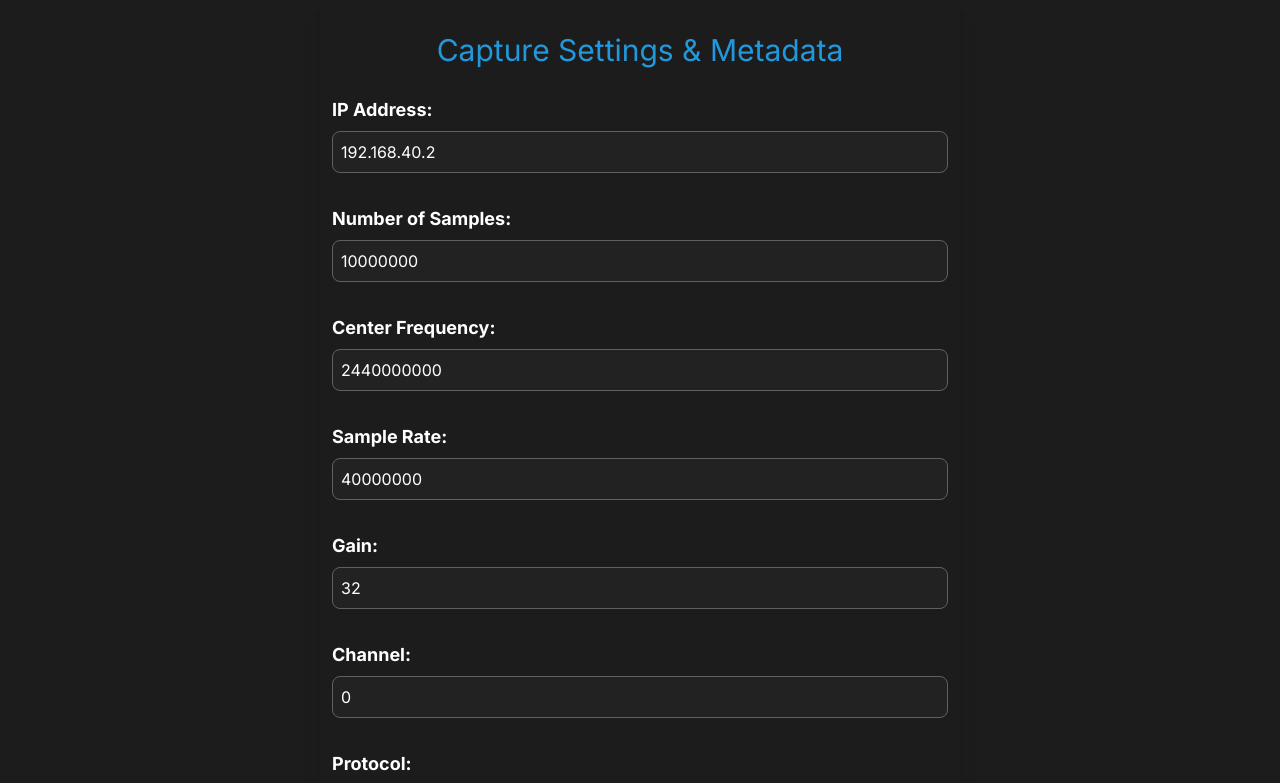
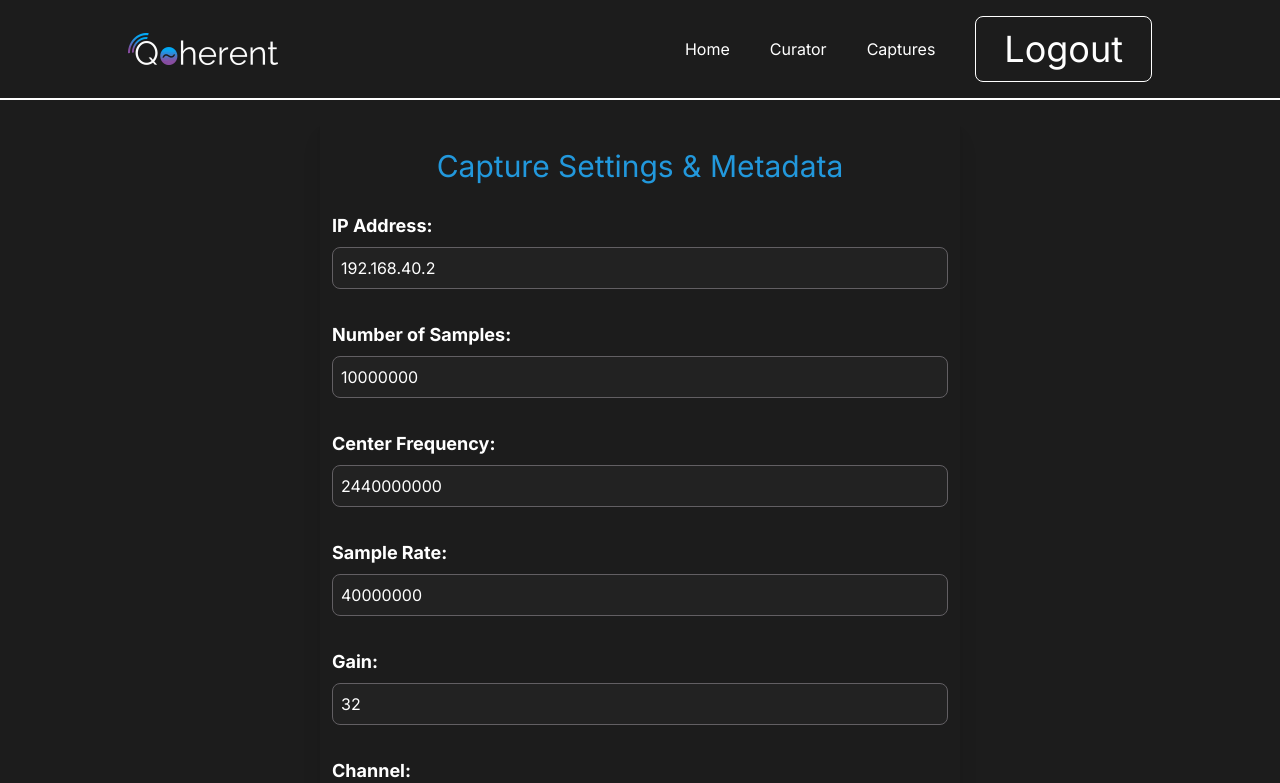
Before and after one commit to Subti/nextjs-web-curator, a Next.js app: page / in a window 1280 px wide. Shown: the top 783 px of the page. Built offline with nearby package versions, Linux system fonts and the light colour scheme.

Commit message:
Import and render Header component

```diff
--- a/src/app/layout.tsx
+++ b/src/app/layout.tsx
@@ -1,6 +1,7 @@
 import type { Metadata } from "next";
 import { Inter } from "next/font/google"; // Importing Inter font from Google Fonts
 import "./globals.css"; // Importing global CSS styles
+import Header from "./components/Header";
 
 // Initializing Inter font with Latin subset
 const inter = Inter({ subsets: ["latin"] });
@@ -26,7 +27,10 @@ export default function RootLayout({
   return (
     <html lang="en">
       {/* Body element with Inter font styles applied */}
-      <body className={inter.className}>{children}</body>
+      <body className={inter.className}>
+        <Header />
+        {children}
+      </body>
     </html>
   );
 }
```
